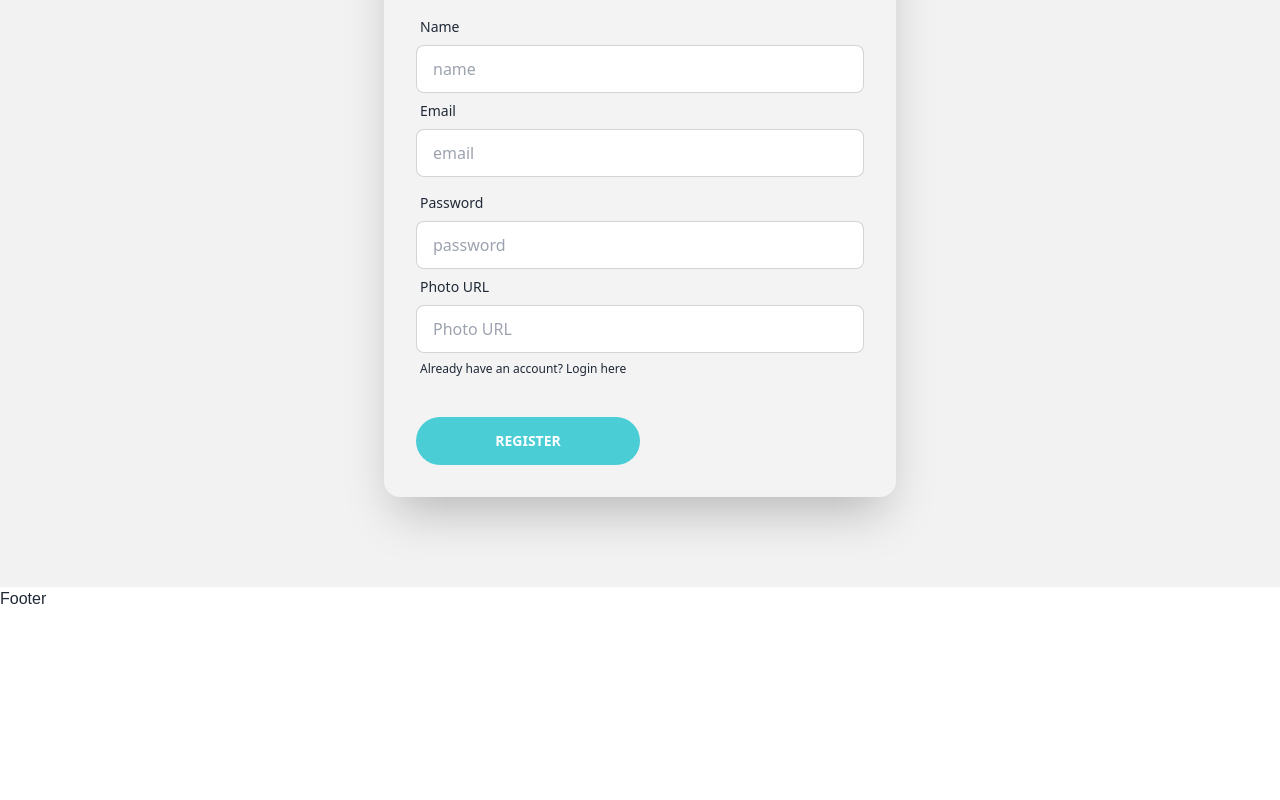
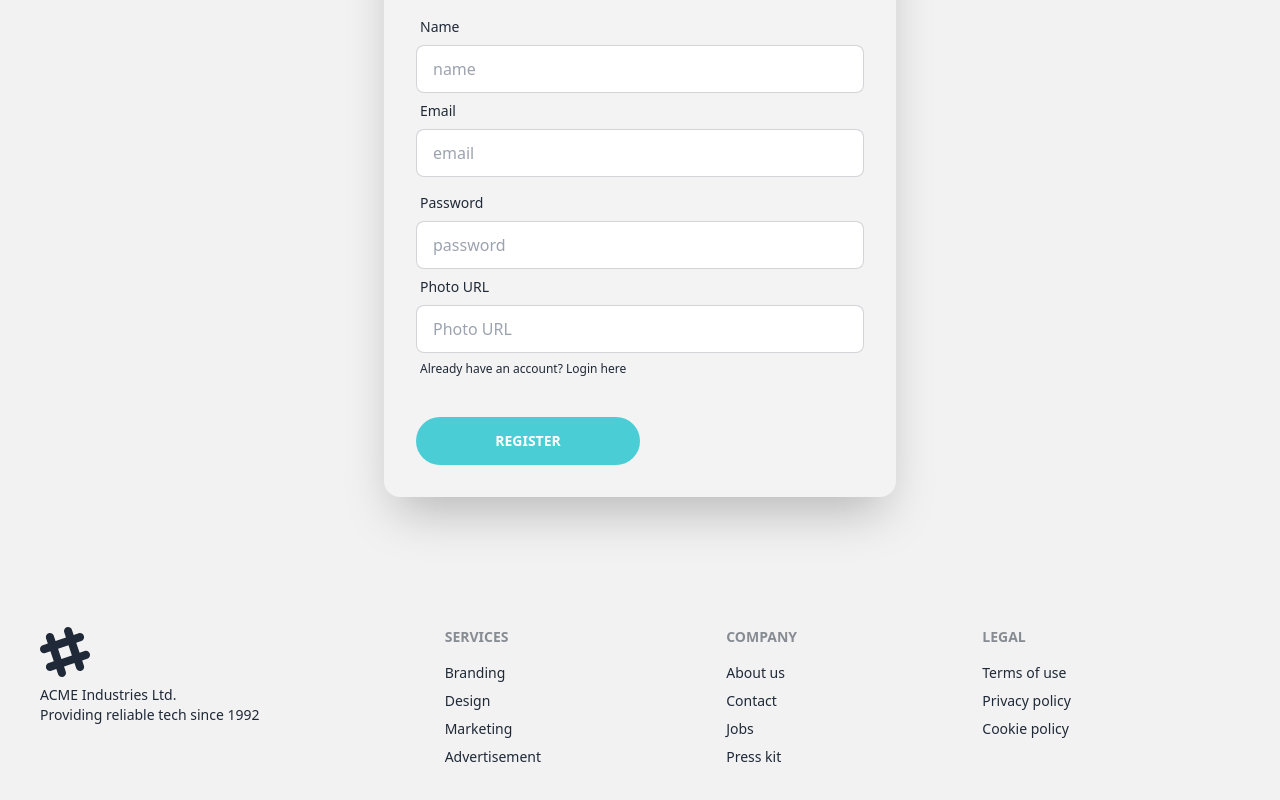
Before and after one commit to satishchakma/ToyMan-Client, a React (Vite) app: page /register in a window 1280 px wide. Shown: the part 336-1136 px from the top of the page. Before the commit the page ends 947 px from the top, so only its background shows below. Built offline with nearby package versions, Linux system fonts and the light colour scheme; no server answers.

Commit message:
added tab data from db

```diff
--- a/src/components/Categories.jsx
+++ b/src/components/Categories.jsx
@@ -8,12 +8,18 @@
 
 const Categories = () => {
   const [toys, setToys] = useState([]);
+  const [category, setCategory] = useState(3);
 
   useEffect(() => {
-    fetch("http://localhost:5001/toys")
+    fetch(`http://localhost:5001/category/${category}`)
       .then((res) => res.json())
       .then((data) => setToys(data));
-  }, []);
+  }, [category]);
+
+  const handleCategory = (cat) => {
+    console.log(cat);
+    setCategory(cat);
+  };
 
   return (
     <div className="container mx-auto text-center">
@@ -27,9 +33,9 @@
           <TabPanel>
             <Tabs forceRenderTabPanel>
               <TabList>
-                <Tab>Teddy Bears</Tab>
-                <Tab>Dog Toys</Tab>
-                <Tab>Cat Toys</Tab>
+                <Tab onClick={() => handleCategory(1)}>Teddy Bears</Tab>
+                <Tab onClick={() => handleCategory(2)}>Dog Toys</Tab>
+                <Tab onClick={() => handleCategory(3)}>Cat Toys</Tab>
               </TabList>
               {/* <TabPanel>
                 <p>Husband of Marge; father of Bart, Lisa, and Maggie.</p>
@@ -43,8 +49,16 @@
                   <CategoryData key={toy.id}></CategoryData>
                 ))}
               </TabPanel>
-              <TabPanel></TabPanel>
-              <TabPanel></TabPanel>
+              <TabPanel>
+                {toys.map((toy) => (
+                  <CategoryData key={toy.id}></CategoryData>
+                ))}
+              </TabPanel>
+              <TabPanel>
+                {toys.map((toy) => (
+                  <CategoryData key={toy.id}></CategoryData>
+                ))}
+              </TabPanel>
             </Tabs>
           </TabPanel>
         </Tabs>
--- a/src/components/Footer.jsx
+++ b/src/components/Footer.jsx
@@ -3,7 +3,46 @@
 const Footer = () => {
   return (
     <div>
-      <h1>Footer</h1>
+      <footer className="footer p-10 bg-base-200 text-base-content">
+        <div>
+          <svg
+            width="50"
+            height="50"
+            viewBox="0 0 24 24"
+            xmlns="http://www.w3.org/2000/svg"
+            fillRule="evenodd"
+            clipRule="evenodd"
+            className="fill-current"
+          >
+            <path d="M22.672 15.226l-2.432.811.841 2.515c.33 1.019-.209 2.127-1.23 2.456-1.15.325-2.148-.321-2.463-1.226l-.84-2.518-5.013 1.677.84 2.517c.391 1.203-.434 2.542-1.831 2.542-.88 0-1.601-.564-1.86-1.314l-.842-2.516-2.431.809c-1.135.328-2.145-.317-2.463-1.229-.329-1.018.211-2.127 1.231-2.456l2.432-.809-1.621-4.823-2.432.808c-1.355.384-2.558-.59-2.558-1.839 0-.817.509-1.582 1.327-1.846l2.433-.809-.842-2.515c-.33-1.02.211-2.129 1.232-2.458 1.02-.329 2.13.209 2.461 1.229l.842 2.515 5.011-1.677-.839-2.517c-.403-1.238.484-2.553 1.843-2.553.819 0 1.585.509 1.85 1.326l.841 2.517 2.431-.81c1.02-.33 2.131.211 2.461 1.229.332 1.018-.21 2.126-1.23 2.456l-2.433.809 1.622 4.823 2.433-.809c1.242-.401 2.557.484 2.557 1.838 0 .819-.51 1.583-1.328 1.847m-8.992-6.428l-5.01 1.675 1.619 4.828 5.011-1.674-1.62-4.829z"></path>
+          </svg>
+          <p>
+            ACME Industries Ltd.
+            <br />
+            Providing reliable tech since 1992
+          </p>
+        </div>
+        <div>
+          <span className="footer-title">Services</span>
+          <a className="link link-hover">Branding</a>
+          <a className="link link-hover">Design</a>
+          <a className="link link-hover">Marketing</a>
+          <a className="link link-hover">Advertisement</a>
+        </div>
+        <div>
+          <span className="footer-title">Company</span>
+          <a className="link link-hover">About us</a>
+          <a className="link link-hover">Contact</a>
+          <a className="link link-hover">Jobs</a>
+          <a className="link link-hover">Press kit</a>
+        </div>
+        <div>
+          <span className="footer-title">Legal</span>
+          <a className="link link-hover">Terms of use</a>
+          <a className="link link-hover">Privacy policy</a>
+          <a className="link link-hover">Cookie policy</a>
+        </div>
+      </footer>
     </div>
   );
 };
```
Also changed, not shown: src/components/FaqSection.jsx (added).
